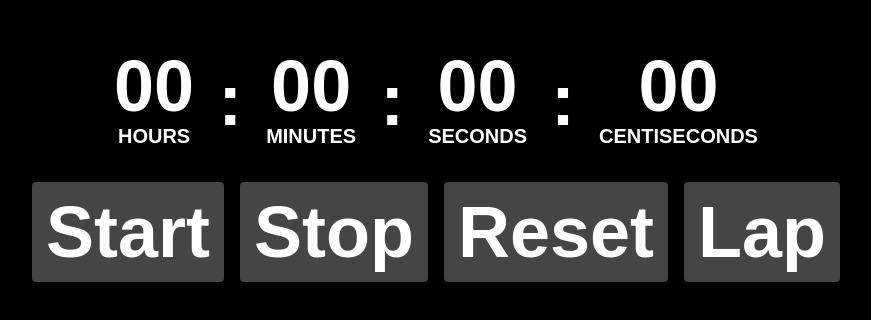
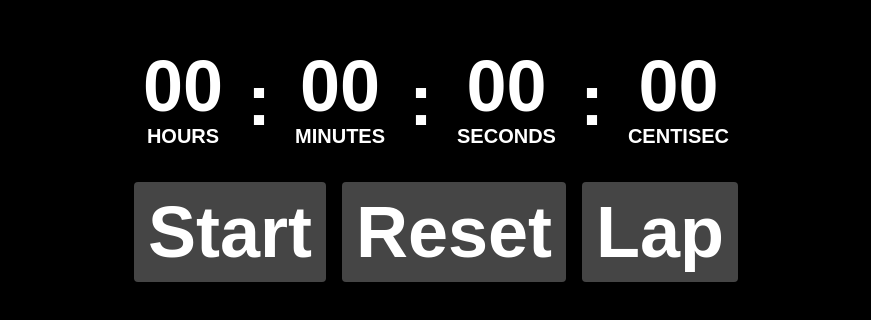
Before and after one commit to IGiGZI/Tempo, a React (Vite) app: page / in a window 1280 px wide. Shown: the part 230-550 px from the top of the page, without its empty margins (204-1075 px from the left). Built offline with nearby package versions, Linux system fonts and the light colour scheme; a web font is replaced by a local one.

Commit message:
Logic & UI & optimization tweaks

```diff
--- a/src/components/TimeUnit.jsx
+++ b/src/components/TimeUnit.jsx
@@ -1,6 +1,5 @@
-import { useState } from "react";
+import { Fragment, useState } from "react";
 import { useRef } from "react";
-
 
 function TimeUnit() {
 	const [timeState, setTimeState] = useState(0);
@@ -8,6 +7,37 @@ function TimeUnit() {
 
 	const elapsedTime = useRef();
 	const timeInterval = useRef();
+
+	const timeUnitsArray = [
+		{
+			label: "HOURS",
+			timeFn: (t) => {
+				t = Math.floor(t / 1000 / (60 * 60));
+				return t.toString().padStart(2, "0");
+			},
+		},
+		{
+			label: "MINUTES",
+			timeFn: (t) => {
+				t = Math.floor((timeState / 1000 / 60) % 60);
+				return t.toString().padStart(2, "0");
+			},
+		},
+		{
+			label: "SECONDS",
+			timeFn: (t) => {
+				t = Math.floor((timeState / 1000) % 60);
+				return t.toString().padStart(2, "0");
+			},
+		},
+		{
+			label: "CENTISEC",
+			timeFn: (t) => {
+				t = Math.floor((timeState % 1000) / 10);
+				return t.toString().padStart(2, "0");
+			},
+		},
+	];
 
 	function handleStart() {
 		// This fixes the double start issue logically
@@ -61,55 +91,37 @@ function TimeUnit() {
 		<>
 			<div>
 				<div className="flex items-center justify-center gap-6 mb-6">
+					{timeUnitsArray.map((element, index) => {
+						return (
+							<Fragment key={element.label}>
 								<div>
-						<p>
-							{Math.floor(timeState / 1000 / (60 * 60))
-								.toString()
-								.padStart(2, "0")}
-						</p>
-						<p className="text-xl">HOURS</p>
+									<p>{element.timeFn(timeState)}</p>
+									<p className="text-xl">{element.label}</p>
 								</div>
-					<p>:</p>
-					<div>
-						<p>
-							{Math.floor((timeState / 1000 / 60) % 60)
-								.toString()
-								.padStart(2, "0")}
-						</p>
-						<p className="text-xl">MINUTES</p>
-					</div>
-					<p>:</p>
-					<div>
-						<p>
-							{Math.floor((timeState / 1000) % 60)
-								.toString()
-								.padStart(2, "0")}
-						</p>
-						<p className="text-xl">SECONDS</p>
-					</div>
-					<p>:</p>
-					<div>
-						<p>
-							{Math.floor((timeState % 1000) / 10)
-								.toString()
-								.padStart(2, "0")}
-						</p>
-						<p className="text-xl">CENTISECONDS</p>
-					</div>
+								{index < timeUnitsArray.length - 1 && <p>:</p>}
+							</Fragment>
+						);
+					})}
 				</div>
 
+				{!isTimeRunning && (
 					<button
 						onClick={handleStart}
-					className="bg-[#454545] hover:bg-[#707070] rounded p-3.5 m-2 cursor-pointer disabled:cursor-not-allowed disabled:bg-[#707070]"
+						className="bg-[#454545] hover:bg-[#707070] rounded p-3.5 m-2 cursor-pointer"
 					>
-					{isTimeRunning === false ? "Start" : "Running"}
+						Start
 					</button>
+				)}
+
+				{isTimeRunning && (
 					<button
 						onClick={handleStop}
 						className="bg-[#454545] hover:bg-[#707070] rounded p-3.5 m-2 cursor-pointer"
 					>
 						Stop
 					</button>
+				)}
+
 				<button
 					onClick={() => {
 						console.log(`RESET CLICKED`);
--- a/src/pages/MainCounterPage.jsx
+++ b/src/pages/MainCounterPage.jsx
@@ -1,4 +1,5 @@
 import TimeUnit from "../components/TimeUnit"
+// import NewTimeUnit from "../components/newTimeUnit"
 
 function MainCounterPage(){
   return <>
@@ -6,6 +7,7 @@ function MainCounterPage(){
       {/* For some unknown reason anything between extrabold and base (400 - 800) shows up weirdly */}
       <div className="counter text-7xl font-extrabold" >
         <TimeUnit/>
+        {/* <NewTimeUnit/> */}
       </div>
     </div>
   </>
```
Also changed, not shown: 1 other file (tests, documents, lock files or other folders). Lines whose indentation alone changed are shown as unchanged.
